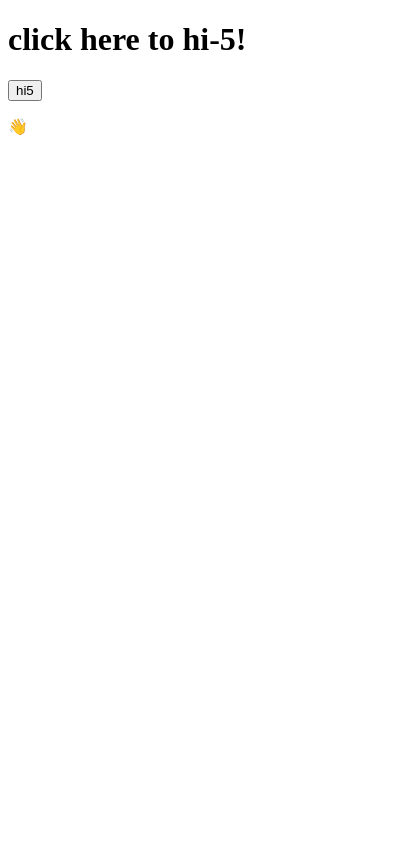
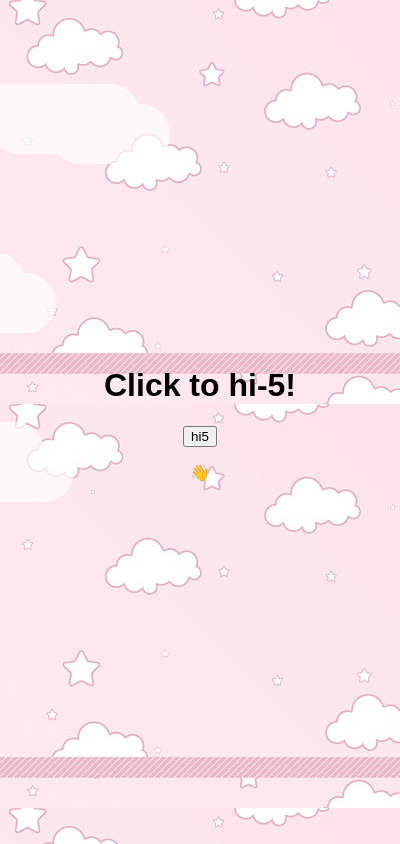
Before and after one commit to pooch1e/high5electron-app, an Electron app: page index.html in a window 400 px wide. Drawn offline with Linux system fonts and the light colour scheme.

Commit message:
vibe coded some cloud animation and added background

```diff
--- a/index.html
+++ b/index.html
@@ -1,6 +1,7 @@
 <!DOCTYPE html>
 <html>
   <head>
+    <link rel="stylesheet" href="styles.css">
     <meta charset="UTF-8" />
     <!-- https://developer.mozilla.org/en-US/docs/Web/HTTP/CSP -->
     <meta
@@ -14,11 +15,20 @@
     <title>Hello Abe!</title>
   </head>
   <body>
-    <h1>click here to hi-5!</h1>
-    <button>hi5</button>
-    <p>👋</p>
-    <h1 id="counter"></h1>
+    <div class="cloud cloud1"></div>
+    <div class="cloud cloud2"></div>
+    <div class="cloud cloud3"></div>
+    <div class="parent">
+      <div class="child">
+    <h1>Click to hi-5!</h1>
+    <div class="button">
+      <button>hi5</button>
+      <p>👋</p>
+    </div>
+    <div class="counter"><h1 id="counter"></h1></div>
+    </div>
 
+</div>
 
 
 
--- a/styles.css
+++ b/styles.css
@@ -0,0 +1,52 @@
+html, body {
+  font-family: Arial, Helvetica, sans-serif;
+  width: 100vw;
+  height: 100vh;
+  margin: 0;
+  padding: 0;
+  box-sizing: border-box;
+  background-image: url('assets/bg.jpg')
+
+
+}
+
+.parent {
+  width: 100vw;
+  height: 100vh;
+  display: flex;
+  justify-content: center;
+  align-items: center;
+
+}
+.child {
+  justify-content: center;
+  justify-items: center;
+  text-align: center;
+}
+
+#counter {
+  font-size: 24px;
+
+}
+
+.cloud {
+  position: absolute;
+  top: 20%;
+  width: 120px;
+  height: 60px;
+  background: #fff;
+  border-radius: 60px;
+  opacity: 0.7;
+  box-shadow: 60px 0 #fff, 30px 10px #fff, 90px 20px #fff;
+  z-index: 0;
+  animation: cloud-move 30s linear infinite;
+}
+
+.cloud1 { top: 10%; left: -150px; animation-duration: 20s; }
+.cloud2 { top: 30%; left: -200px; animation-duration: 70s; }
+.cloud3 { top: 50%; left: -100px; animation-duration: 50s; }
+
+@keyframes cloud-move {
+  0% { left: -200px; }
+  100% { left: 110vw; }
+}
```
Also changed, not shown: assets/bg.jpg (added).
